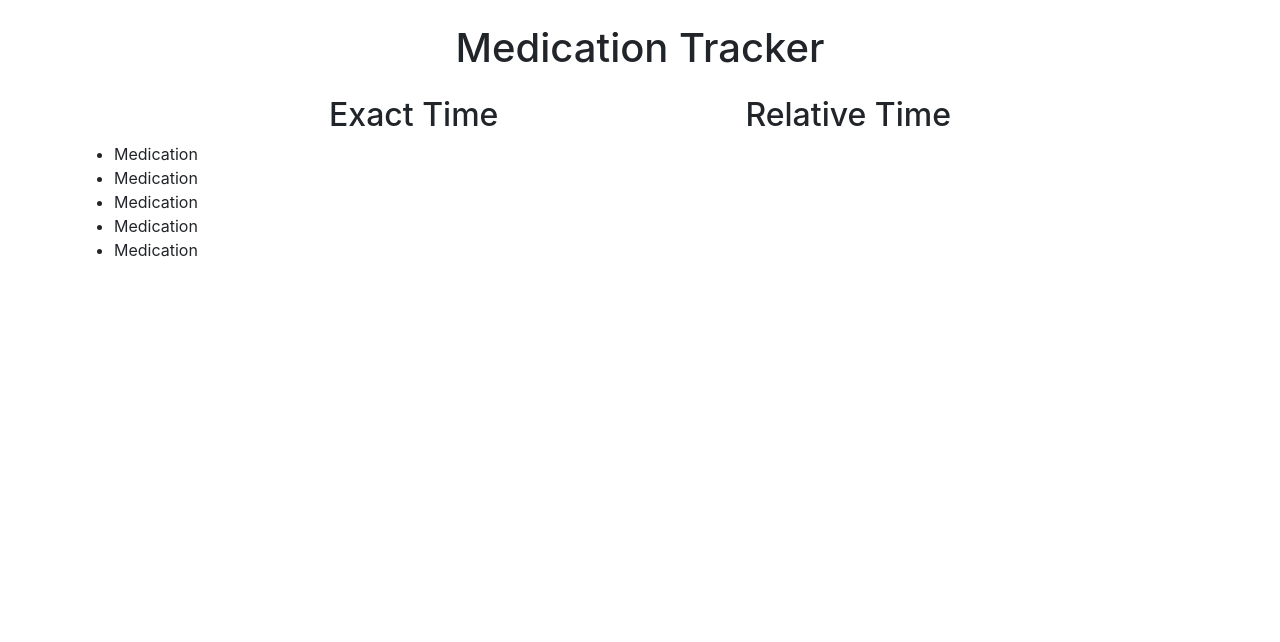
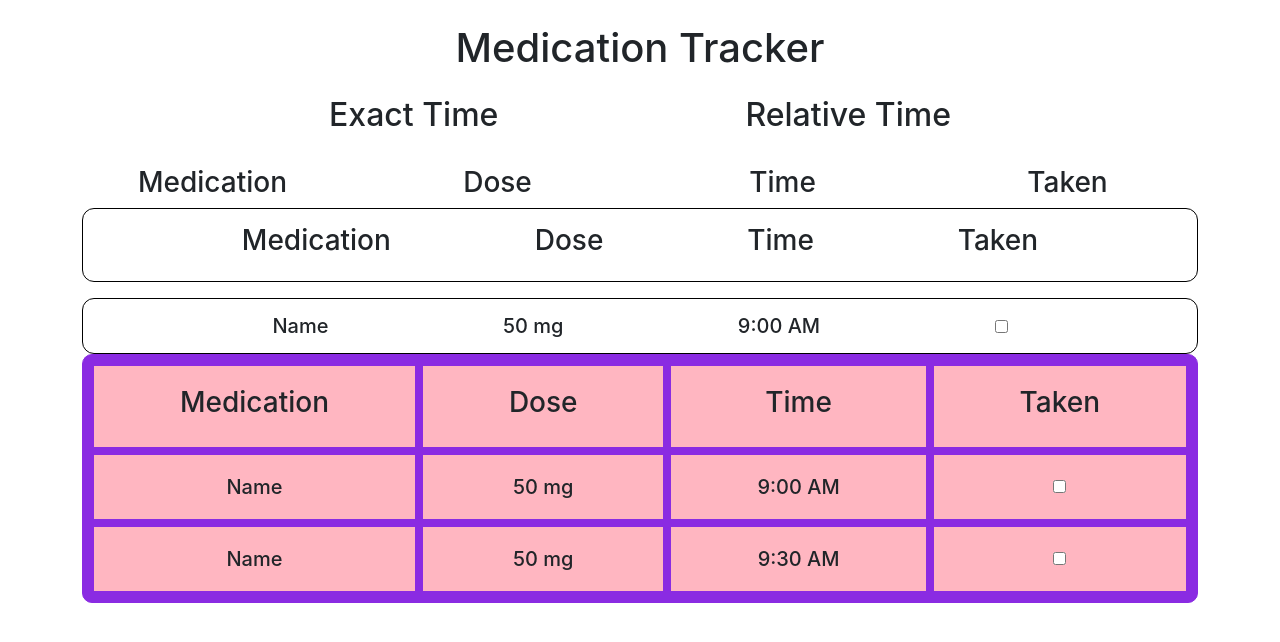
Before and after one commit to LaurelFR/med-tracker, a React (Create React App) app: page / in a window 1280 px wide. Shown: the top 642 px of the page. Built offline with nearby package versions, Linux system fonts and the light colour scheme.

Commit message:
Added different setup/styling possibilities

```diff
--- a/src/App.css
+++ b/src/App.css
@@ -0,0 +1,35 @@
+h3 {
+  text-align: center;
+}
+
+h5 {
+  margin: 0;
+}
+
+input {
+  padding: 10px;
+}
+
+.med-box {
+  padding: 15px;
+  border: 1px solid black;
+  border-radius: 12px;
+}
+
+.grid-container {
+  display: grid;
+  grid-template-columns: auto auto auto auto;
+  padding: 10px;
+  border: 1px solid blueviolet;
+  background: blueviolet;
+  border-radius: 10px;
+  row-gap: 6px;
+  column-gap: 6px;
+}
+
+.grid-item {
+  border: 1px solid blueviolet;
+  background: lightpink;
+  padding: 20px;
+  text-align: center;
+}
--- a/src/MedTracker.js
+++ b/src/MedTracker.js
@@ -7,14 +7,71 @@ export default function MedTracker() {
         <h2>Exact Time</h2>
         <h2>Relative Time</h2>
       </div>
-      <div>
-        <ul>
-          <li>Medication</li>
-          <li>Medication</li>
-          <li>Medication</li>
-          <li>Medication</li>
-          <li>Medication</li>
-        </ul>
+      <div className="row mt-4">
+        <div className="col">
+          <h3>Medication</h3>
+        </div>
+        <div className="col">
+          <h3>Dose</h3>
+        </div>
+        <div className="col">
+          <h3>Time</h3>
+        </div>
+        <div className="col">
+          <h3>Taken</h3>
+        </div>
+      </div>
+      <div className="med-box mb-3 d-flex justify-content-evenly">
+        <h3>Medication</h3>
+        <h3>Dose</h3>
+        <h3>Time</h3>
+        <h3>Taken</h3>
+      </div>
+      <div className="med-box d-flex justify-content-evenly">
+        <h5>Name</h5>
+        <h5>50 mg</h5>
+        <h5>9:00 AM</h5>
+        <h5>
+          <input type="checkbox" />
+        </h5>
+      </div>
+      <div className="grid-container">
+        <div className="grid-item">
+          <h3>Medication</h3>
+        </div>
+        <div className="grid-item">
+          <h3>Dose</h3>
+        </div>
+        <div className="grid-item">
+          <h3>Time</h3>
+        </div>
+        <div className="grid-item">
+          <h3>Taken</h3>
+        </div>
+        <div className="grid-item">
+          <h5>Name</h5>
+        </div>
+        <div className="grid-item">
+          <h5>50 mg</h5>
+        </div>
+        <div className="grid-item">
+          <h5>9:00 AM</h5>
+        </div>
+        <div className="grid-item">
+          <input type="checkbox" />
+        </div>
+        <div className="grid-item">
+          <h5>Name</h5>
+        </div>
+        <div className="grid-item">
+          <h5>50 mg</h5>
+        </div>
+        <div className="grid-item">
+          <h5>9:30 AM</h5>
+        </div>
+        <div className="grid-item">
+          <input type="checkbox" />
+        </div>
       </div>
     </div>
   );
```
